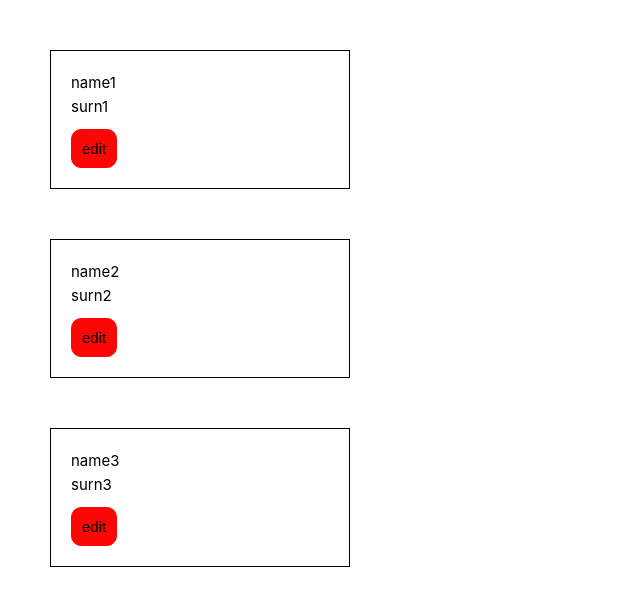
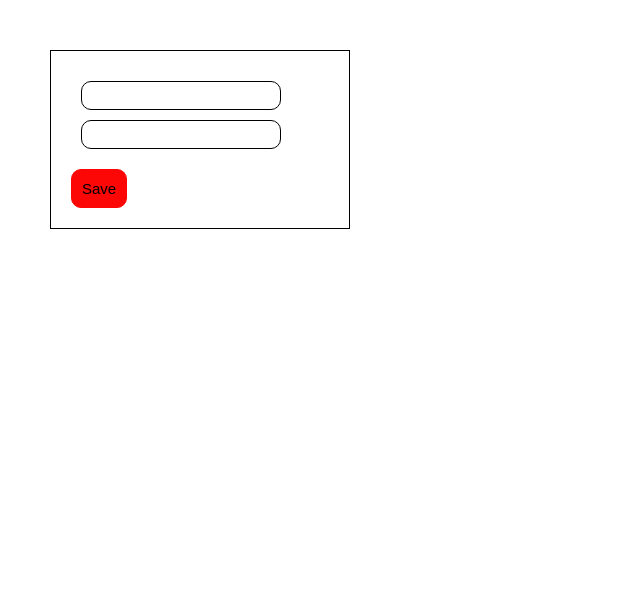
Before and after one commit to aanddi/vue3_exercises, a Vue app in the folder vue3/: page / in a window 1280 px wide. Shown: the top 606 px of the page, without its empty margins (0-640 px from the left). Built offline with nearby package versions, Linux system fonts and the light colour scheme.

Commit message:
Компонент для добавления данных в Vue

```diff
--- a/vue3/src/App.vue
+++ b/vue3/src/App.vue
@@ -1,9 +1,11 @@
 <script>
 import Employee from './components/Employee.vue'
+import AddUsers from './components/AddUsers.vue'
 export default {
   components: {
-    Employee
+    Employee, AddUsers
   },
+
   data() {
     return {
       users: [
@@ -25,28 +27,19 @@ export default {
       ],
     }
   },
+
   methods: {
-    change(id, name, surn){
-      this.users = this.users.map((user) => {
-        if(user.id === id){
-          user.name = name;
-          user.surn = surn;
-        }
-        return user;
-      });
+    add(name, surn) {
+      let id = this.users.length + 1;
+      this.users.push({id, name, surn});
+      console.log(this.users)
     }
   }
 }
 </script>
 
 <template>
-<Employee v-for="user in users"
-		:id="user.id"
-		:name="user.name"
-		:surn="user.surn"
-		:key="user.id"
-    @change="change"
-/>
+  <AddUsers @add="add" />
 </template>
 
 
--- /dev/null
+++ b/vue3/src/components/AddUsers.vue
@@ -0,0 +1,56 @@
+<script>
+export default {
+   data() {
+      return {
+         newName: ' ',
+         newSurn: ' ',
+      }
+   },
+   methods: {
+      save() {
+         this.$emit('add', this.newName, this.newSurn)
+      }
+   }
+}
+</script>
+
+<template>
+   <div class="block">
+      <input class="block_input" v-model="newName">
+      <input class="block_input" v-model="newSurn">
+      <button class="btn" @click="save">Save</button>
+   </div>
+</template>
+
+<style>
+.block {
+   border: 1px solid black;
+   padding: 20px;
+   margin: 50px;
+   width: 300px;
+}
+
+.btn {
+   background-color: #fd0606;
+   padding: 10px;
+   border-radius: 10px;
+   border: 1px solid #fd0606;
+   transition: all 0.4s ease-out;
+   margin-top: 10px;
+}
+
+.btn:hover {
+   background-color: #fff;
+   color: #fd0606;
+   border: 1px solid #fd0606;
+}
+
+.block_input {
+   width: 200px;
+   margin: 10px 10px;
+   padding: 5px;
+   border: 1px solid black;
+   border-radius: 10px;
+   display: block;
+}
+</style>
```
